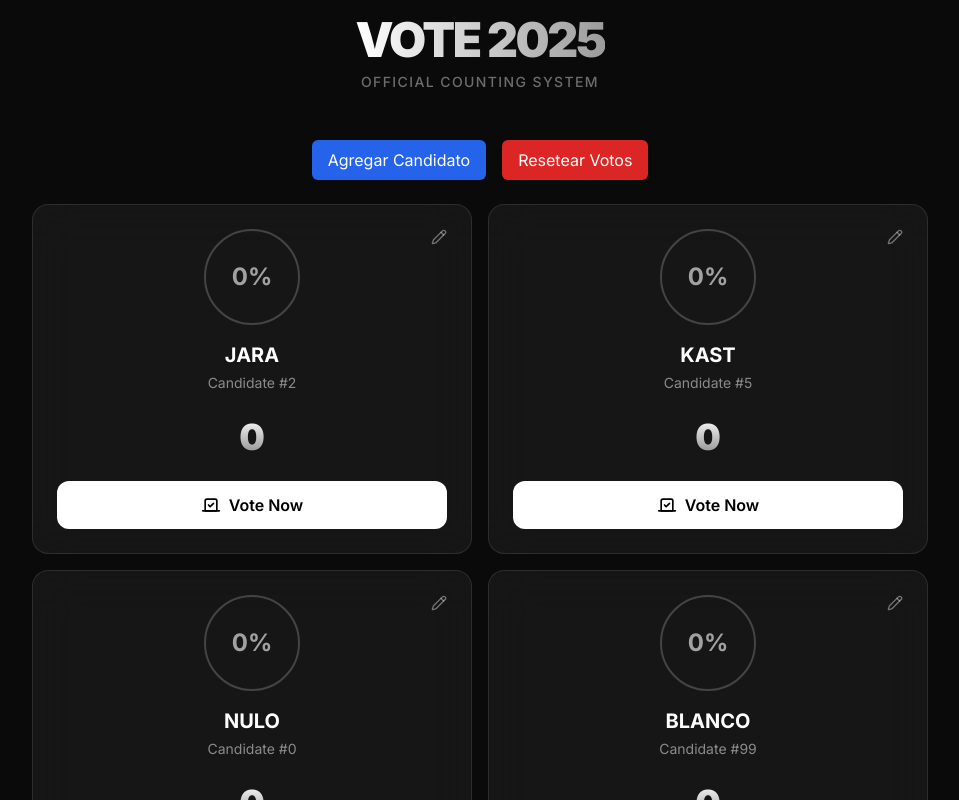
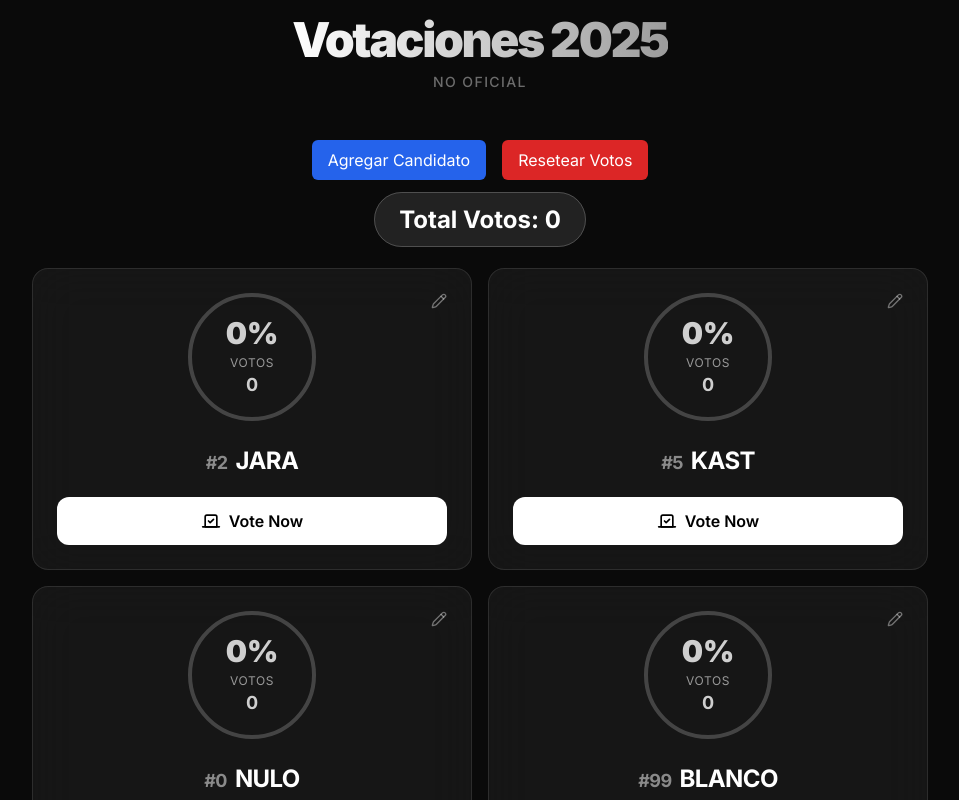
Before and after one commit to diegomadariaga/votaciones_web, a React (Vite) app: page / in a window 1280 px wide. Shown: the top 800 px of the page, without its empty margins (160-1119 px from the left). Built offline with nearby package versions, Linux system fonts and the light colour scheme.

Commit message:
feat: Update UI components for improved candidate display and total votes visibility

```diff
--- a/src/App.jsx
+++ b/src/App.jsx
@@ -50,6 +50,12 @@ const App = () => {
         >
           Resetear Votos
         </button>
+      </div>
+
+      <div className="text-center mb-8">
+        <span className="text-2xl font-bold bg-white/10 px-6 py-3 rounded-full backdrop-blur-sm border border-white/20 text-white">
+          Total Votos: {totalVotes}
+        </span>
       </div>
 
       {showAddForm && (
--- a/src/components/CandidateCard.jsx
+++ b/src/components/CandidateCard.jsx
@@ -57,31 +57,37 @@ const CandidateCard = ({ candidate, percentage, onVote, onUpdate, isLeading }) =
 
       <div className="flex flex-col items-center gap-4">
         <div className="relative">
-          <div className={`w-24 h-24 rounded-full flex items-center justify-center text-3xl font-bold border-2 ${isLeading ? 'border-yellow-500 text-yellow-500' : 'border-white/20 text-white/60'
+          <div className={`w-32 h-32 rounded-full flex flex-col items-center justify-center border-4 trantision-all duration-300 ${isLeading
+            ? 'border-yellow-500 text-yellow-500 shadow-[0_0_20px_rgba(234,179,8,0.4)]'
+            : 'border-white/20 text-white/80'
             }`}>
             {isEditing ? (
               <input
                 type="number"
                 value={editNumber}
                 onChange={(e) => setEditNumber(e.target.value)}
-                className="w-16 bg-transparent text-center outline-none border-b border-white/20 focus:border-white"
+                className="w-20 bg-transparent text-center outline-none border-b-2 border-white/20 focus:border-white text-2xl font-bold"
               />
             ) : (
-              <span className="text-2xl">{percentage}%</span>
+              <>
+                <span className="text-3xl font-black">{percentage}%</span>
+                <span className="text-xs uppercase tracking-wider opacity-70 mt-1">votos</span>
+                <span className="text-lg font-bold">{candidate.votes}</span>
+              </>
             )}
           </div>
           {isLeading && !isEditing && (
             <motion.div
               initial={{ scale: 0 }}
               animate={{ scale: 1 }}
-              className="absolute -top-2 -right-2 bg-yellow-500 text-black text-xs font-bold px-2 py-1 rounded-full"
+              className="absolute -top-3 -right-3 bg-yellow-500 text-black text-xs font-black px-3 py-1 rounded-full shadow-lg"
             >
-              LEADER
+              LÍDER
             </motion.div>
           )}
         </div>
 
-        <div className="text-center w-full">
+        <div className="text-center w-full mt-2">
           {isEditing ? (
             <input
               type="text"
@@ -90,13 +96,11 @@ const CandidateCard = ({ candidate, percentage, onVote, onUpdate, isLeading }) =
               className="w-full bg-transparent text-center text-xl font-bold text-white mb-1 outline-none border-b border-white/20 focus:border-white"
             />
           ) : (
-            <h3 className="text-xl font-bold text-white mb-1">{candidate.name}</h3>
+            <h3 className="text-2xl font-bold text-white mb-1 tracking-tight">
+              <span className="opacity-50 mr-2 text-lg">#{candidate.number}</span>
+              {candidate.name}
+            </h3>
           )}
-          <p className="text-sm text-white/50">Candidate #{candidate.number}</p>
-        </div>
-
-        <div className="text-3xl md:text-4xl font-black text-transparent bg-clip-text bg-gradient-to-b from-white to-white/50 my-2">
-          {candidate.votes}
         </div>
 
         <motion.button
--- a/src/components/Header.jsx
+++ b/src/components/Header.jsx
@@ -4,10 +4,10 @@ const Header = () => {
   return (
     <header className="mb-12">
       <h1 className="text-3xl md:text-5xl font-black tracking-tighter mb-2 bg-clip-text text-transparent bg-gradient-to-r from-white to-white/60">
-        VOTE 2025
+        Votaciones 2025
       </h1>
       <p className="text-white/40 font-medium uppercase tracking-widest text-sm">
-        Official Counting System
+        no oficial
       </p>
     </header>
   );
```
